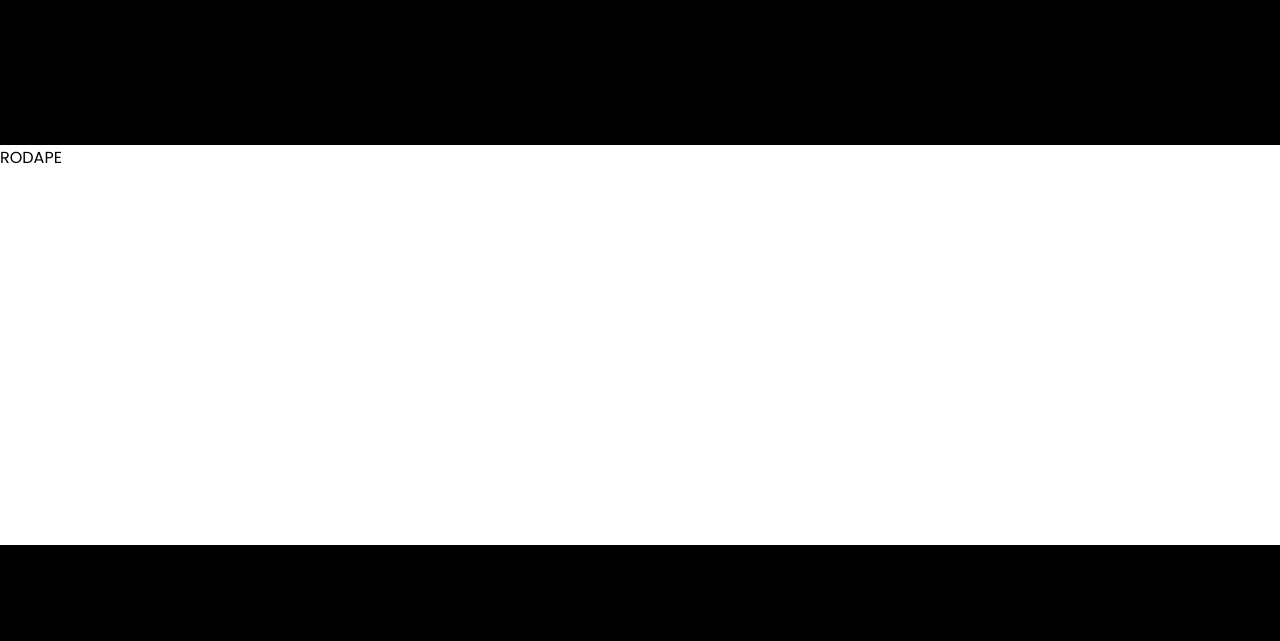
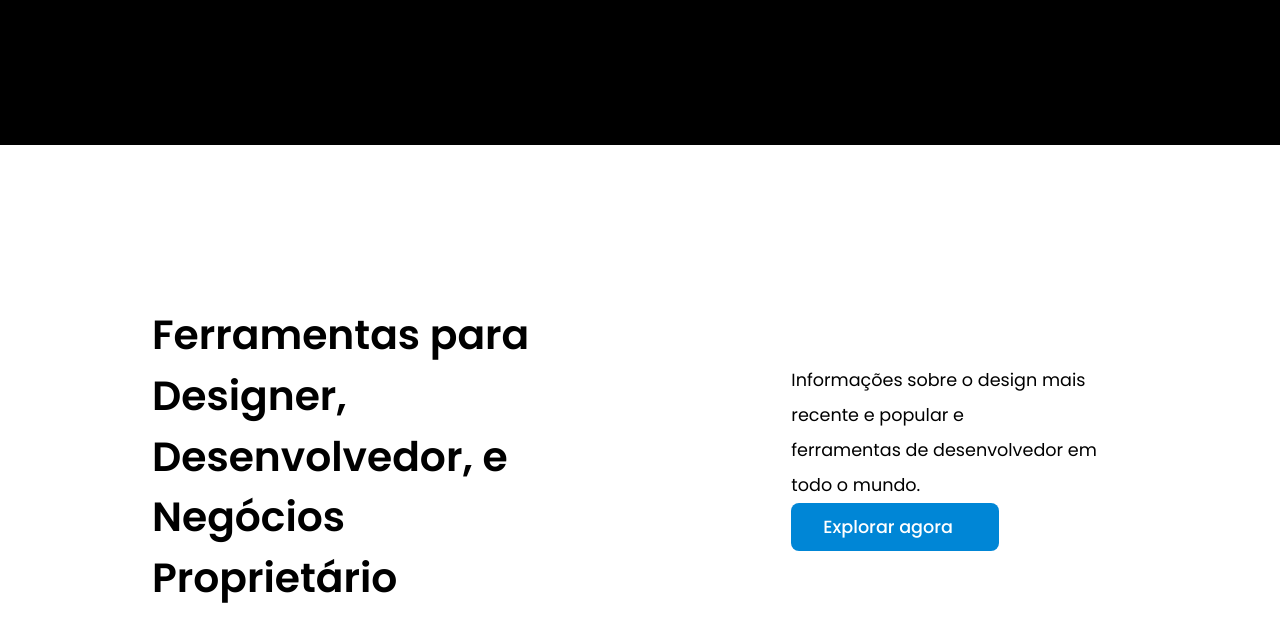
Before and after one commit to marciiojr/new-repositorio-aula, a plain HTML site: page index.html in a window 1280 px wide. Shown: the part 1065-1706 px from the top of the page. Before the commit the page ends 1610 px from the top, so only its background shows below. Drawn offline with Linux system fonts and the light colour scheme.

Commit message:
adicionando footer

```diff
--- a/index.html
+++ b/index.html
@@ -46,7 +46,20 @@
 
         </main>
             <footer>
-                <div class="foot"><p>RODAPE</p></div>
+                <section class="secondSection">
+                    <h1 class="secondTitle">
+                    Ferramentas para Designer, <br>
+                    Desenvolvedor, e Negócios <br>
+                    Proprietário
+                </h1>
+            </section>
+            <section>
+                <p class="secondDescription">
+                    Informações sobre o design mais recente e popular e <br>
+                    ferramentas de desenvolvedor em todo o mundo.<br>
+                </p>
+                <a href="/" class="button action">Explorar agora</a>
+            </section>
             </footer>
     </body>
 </html>
--- a/styles.css
+++ b/styles.css
@@ -11,7 +11,7 @@
 
 body {
     background-color: #000000;
-    overflow: hidden;
+    overflow: scroll;
 }
 
 nav {
@@ -87,6 +87,22 @@ main {
 
 footer {
     background-color: #fff;
+    display: flex;
+    align-items: center;
+    gap: 14rem;
+    padding: 10rem 9.5rem;
+}
 
-    height: 400px;
+.secondSection {
+    color: #000000;
+    font-size: 1.7rem;
+    font-weight: 600;
+    line-height: 3.8rem;
 }
+
+.secondDescription {
+    color: #000000;
+    font-size: 1.1rem;
+    font-weight: 400;
+    line-height: 2.2rem;
+}
```
